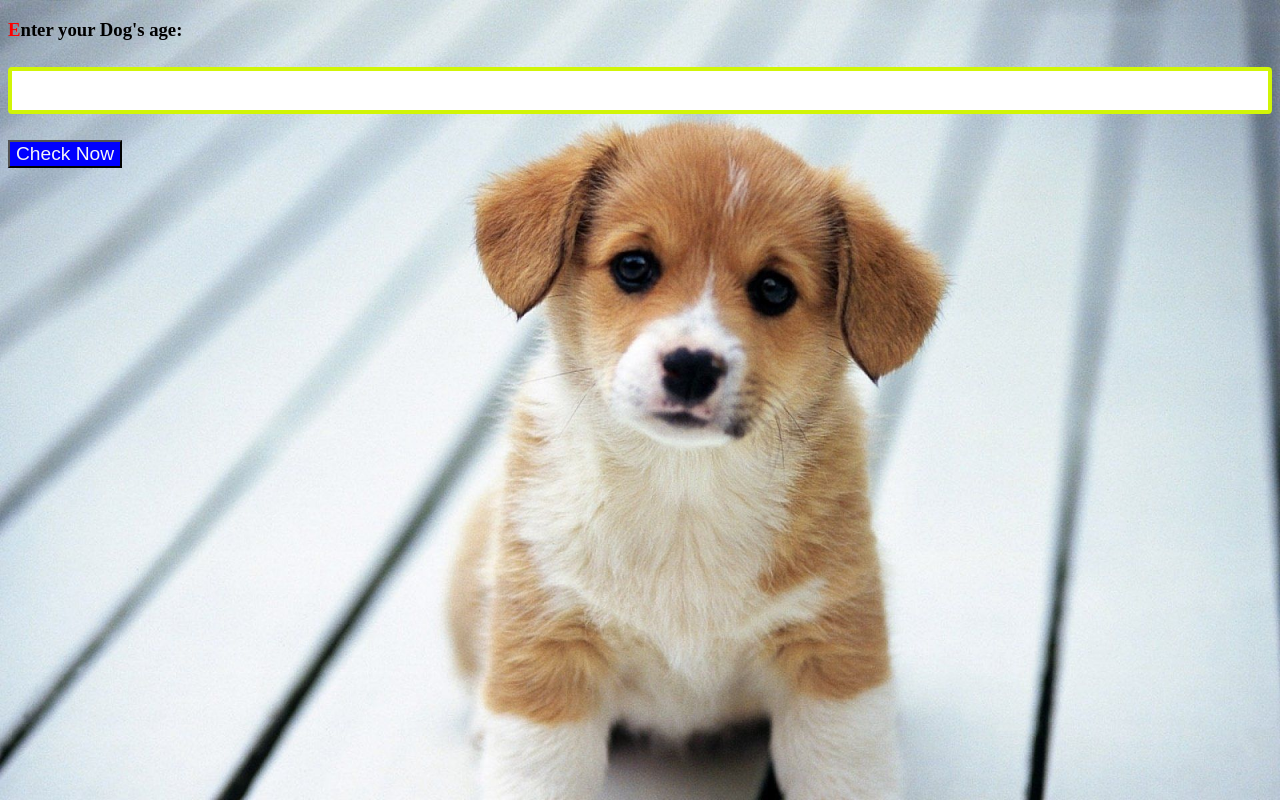
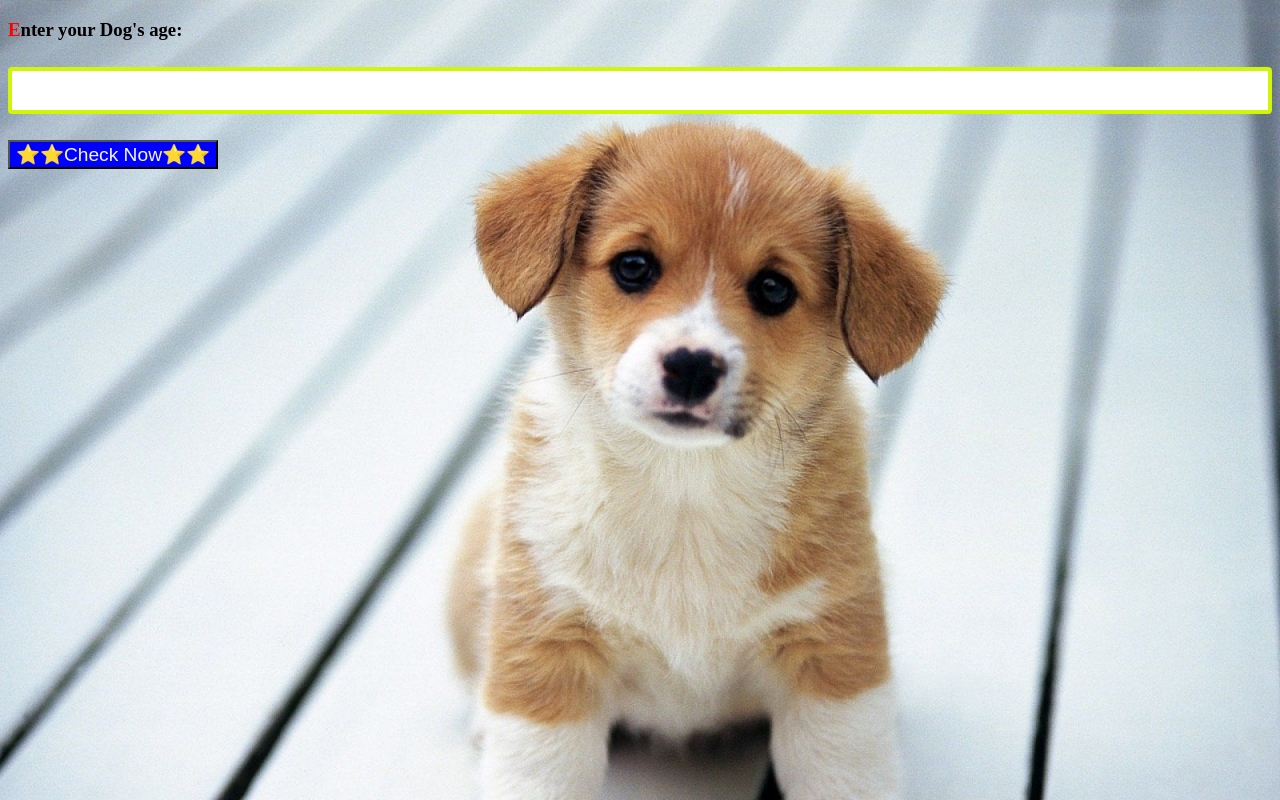
Before and after one commit to arunvicha/dogs-age-to-human-age-converter, a plain HTML site: page index.html in a window 1280 px wide. Drawn offline with Linux system fonts and the light colour scheme.

Commit message:
Update index.html

```diff
--- a/index.html
+++ b/index.html
@@ -37,7 +37,7 @@ span{
 
 
 
-<button onclick="myFunction()">Check Now</button>
+<button onclick="myFunction()">⭐⭐Check Now⭐⭐</button>
 
 <h1 id="demo"></h1>
 
```
